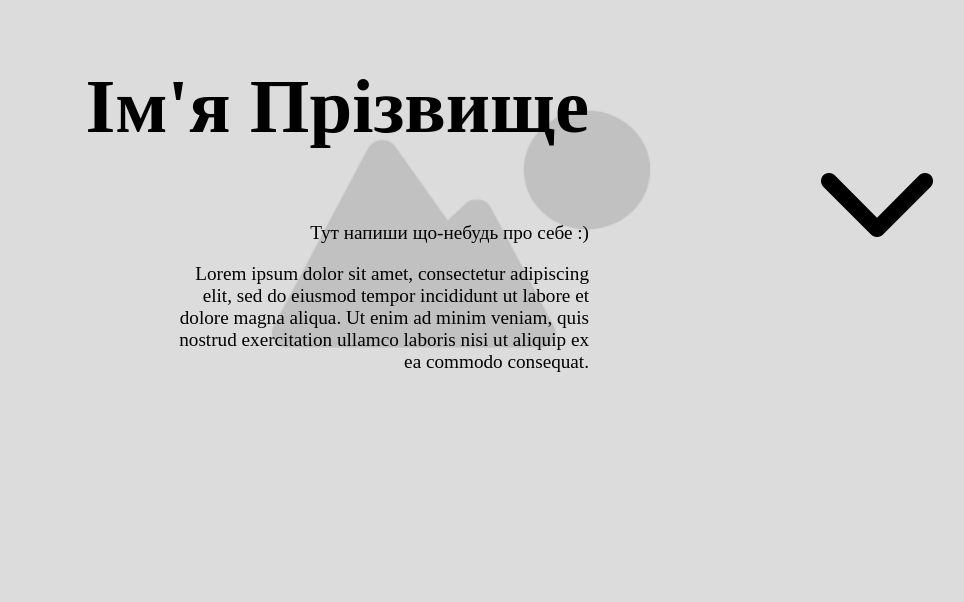
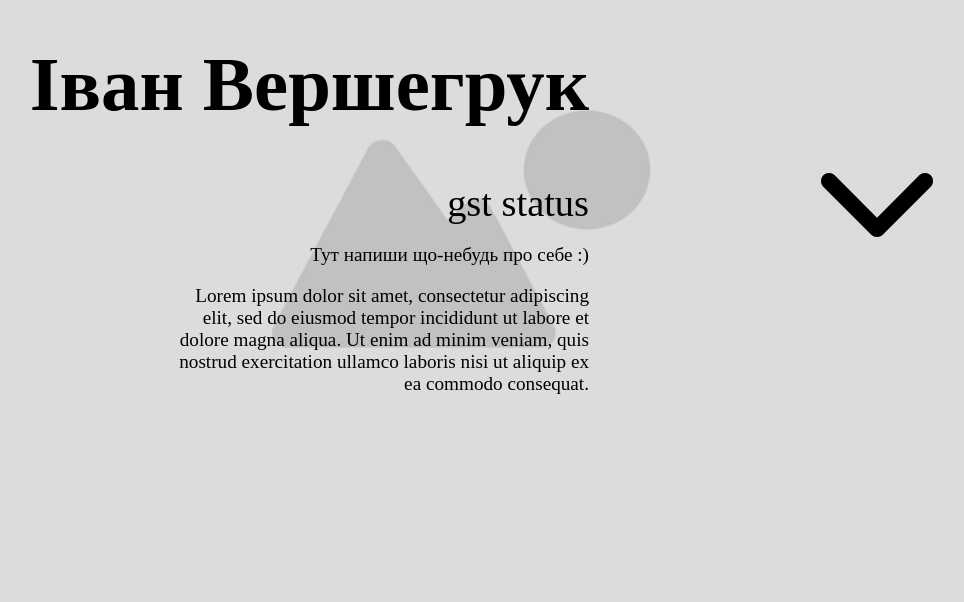
Before and after one commit to VanyaVa/test-2, a plain HTML site: page index.html in a window 1280 px wide. Shown: the part 198-800 px from the top of the page, without its empty margins (179-1143 px from the left). Drawn offline with Linux system fonts and the light colour scheme.

Commit message:
added credentials

```diff
--- a/index.html
+++ b/index.html
@@ -9,8 +9,9 @@
 <body>
     <header>
         <div class="header_left">
-            <h1>Ім'я Прізвище</h1>
-            <div class="bio">
+            <h1>Іван Вершегрук</h1>
+            <div class="bio">gst status
+
                 <p>Тут напиши що-небудь про себе :)</p>
                 <p>Lorem ipsum dolor sit amet, consectetur adipiscing elit, sed do eiusmod tempor incididunt ut labore et dolore magna aliqua. Ut enim ad minim veniam, quis nostrud exercitation ullamco laboris nisi ut aliquip ex ea commodo consequat.</p>
             </div>
```
